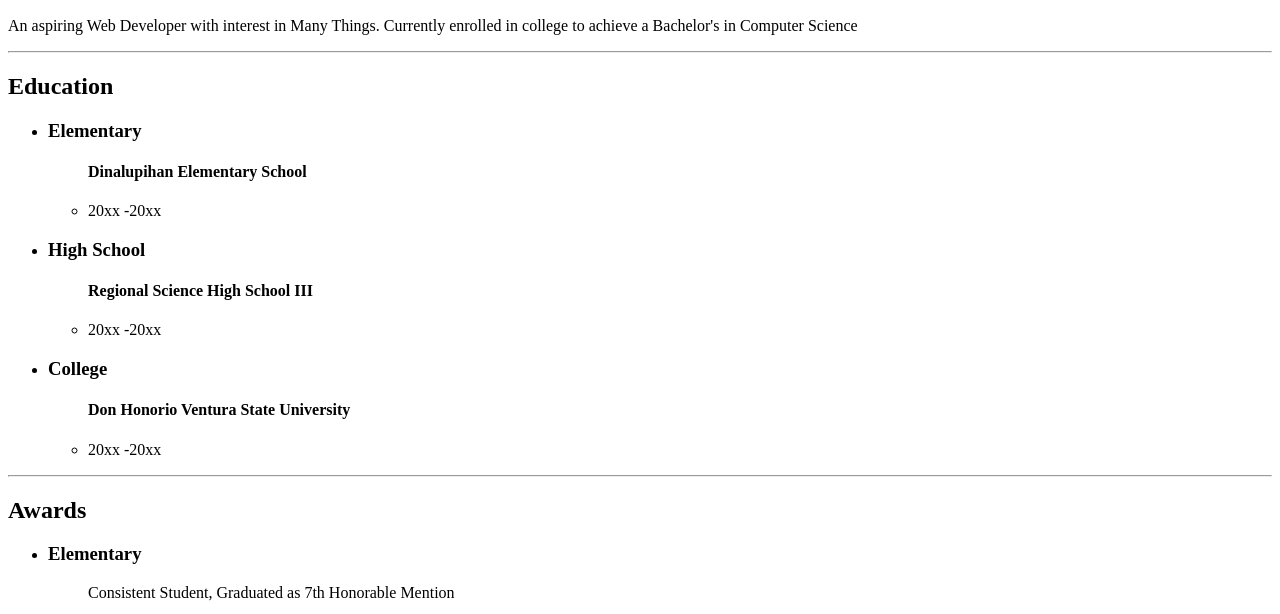
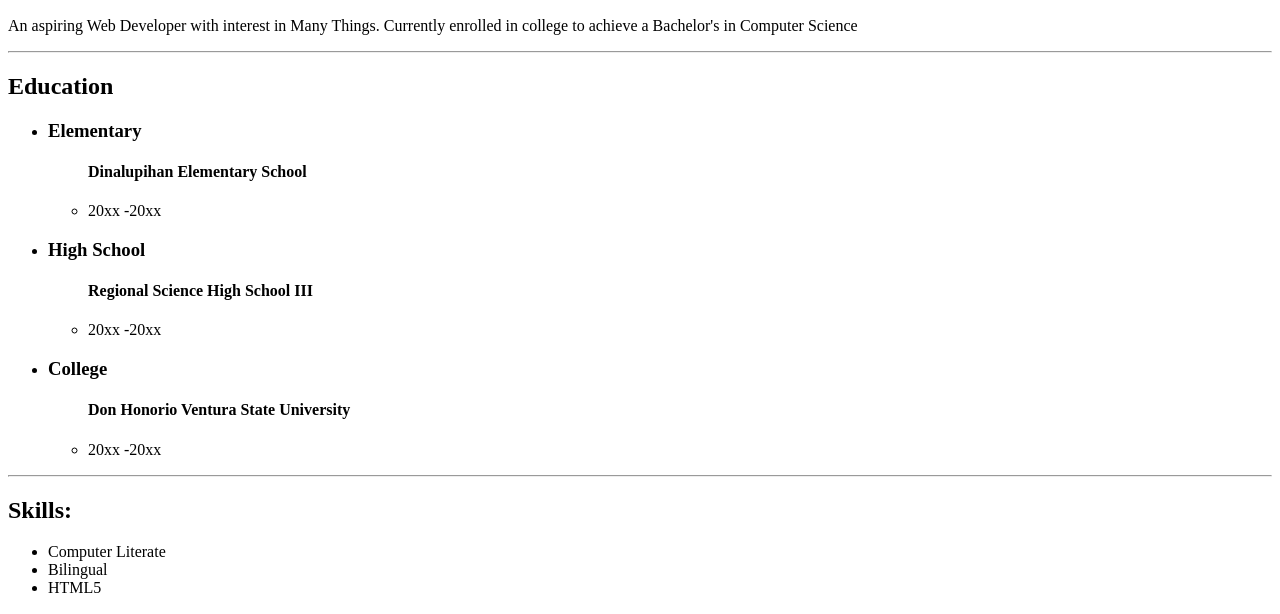
Before and after one commit to FinixCorp/html-resume, a plain HTML site: page index.html in a window 1280 px wide. Shown: the part 322-936 px from the top of the page. Drawn offline with Linux system fonts and the light colour scheme.

Commit message:
Update index.html

```diff
--- a/index.html
+++ b/index.html
@@ -39,6 +39,14 @@
 
     <hr/>
 
+    <h2>Skills:</h2>
+
+    <ul>
+        <li>Computer Literate</li>
+        <li>Bilingual</li>
+        <li>HTML5</li>
+    </ul>
+
     <h2>Awards</h2>
 
     <ul>
```
